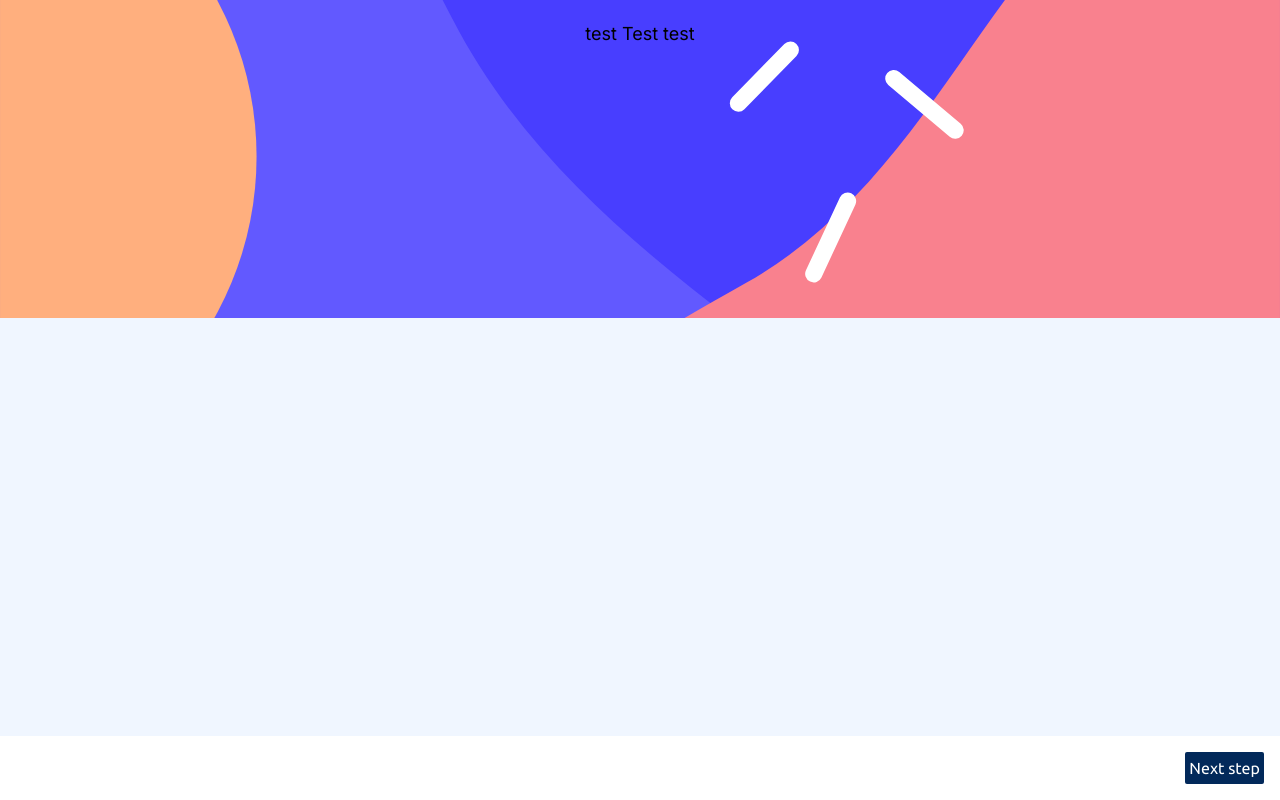
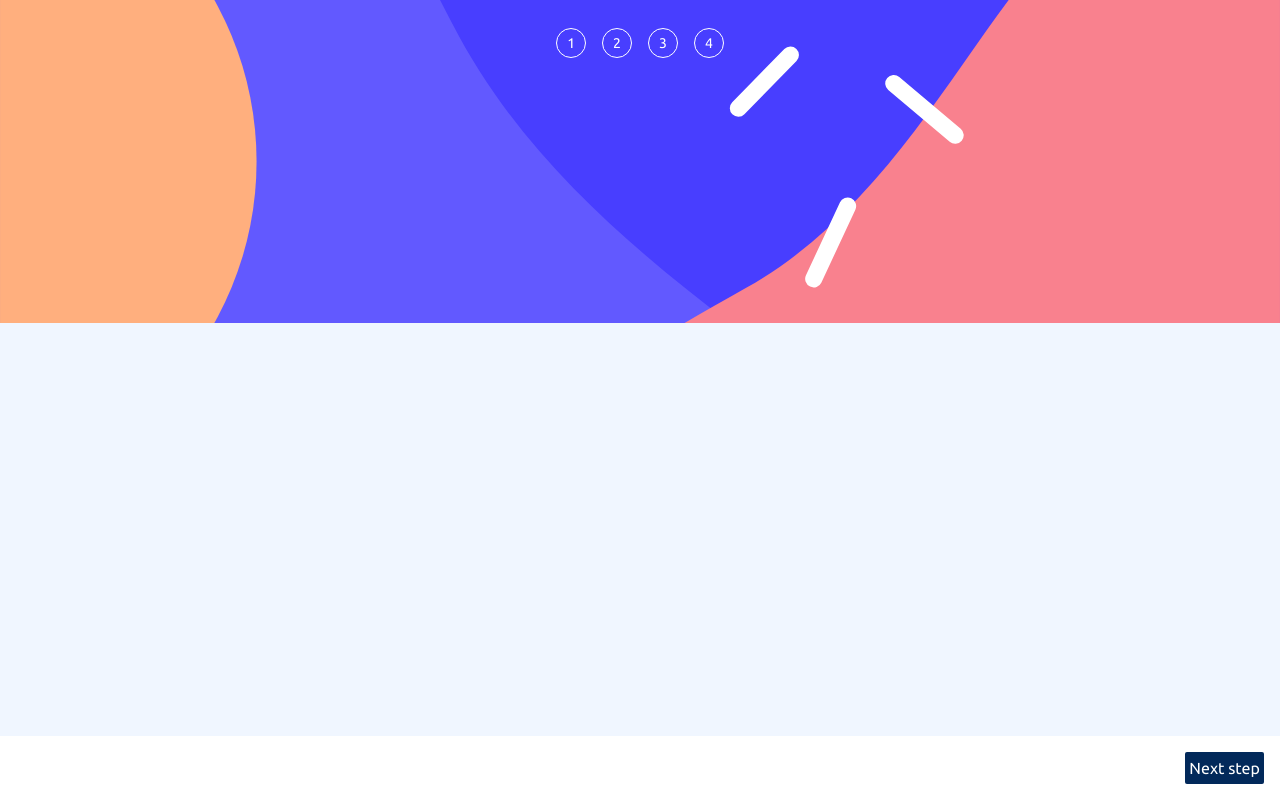
Before and after one commit to WoolenLamb2171/Multi-step-form, a Next.js app: page / in a window 1280 px wide. Built offline with nearby package versions, Linux system fonts and the light colour scheme.

Commit message:
add layout for monile header

```diff
--- a/src/components/Header.tsx
+++ b/src/components/Header.tsx
@@ -2,10 +2,17 @@ import mobileBg from "../../public/images/bg-sidebar-mobile.svg"
 import Image from "next/image";
 
 const Header = () => {
+
+
     return (
         <div className="flex justify-center items-center ">
             <Image src={mobileBg} alt="back ground for sideBar" className="w-full x z-0 absolute"/>
-            <p className="z-10 text-lg mt-5">test Test test</p>
+            <div className="z-10 flex text-lg mt-7">
+                <div className="text-White font-Regular text-sm border-White border mx-2 py-1 px-2.5 rounded-full">1</div>
+                <div className="text-White font-Regular text-sm border-White border mx-2 py-1 px-2.5 rounded-full">2</div>
+                <div className="text-White font-Regular text-sm border-White border mx-2 py-1 px-2.5 rounded-full">3</div>
+                <div className="text-White font-Regular text-sm border-White border mx-2 py-1 px-2.5 rounded-full">4</div>
+            </div>
         </div>
 
 
```
